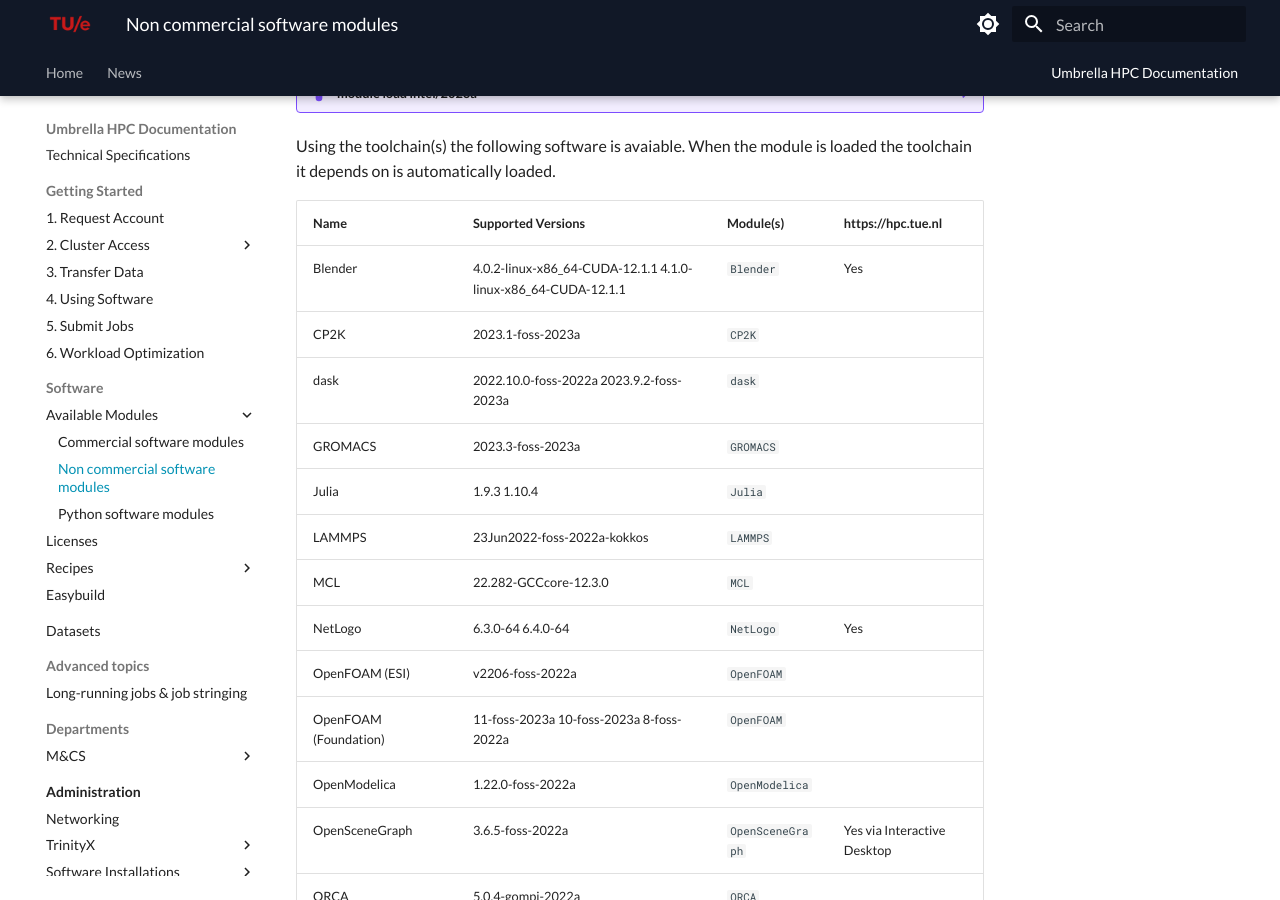
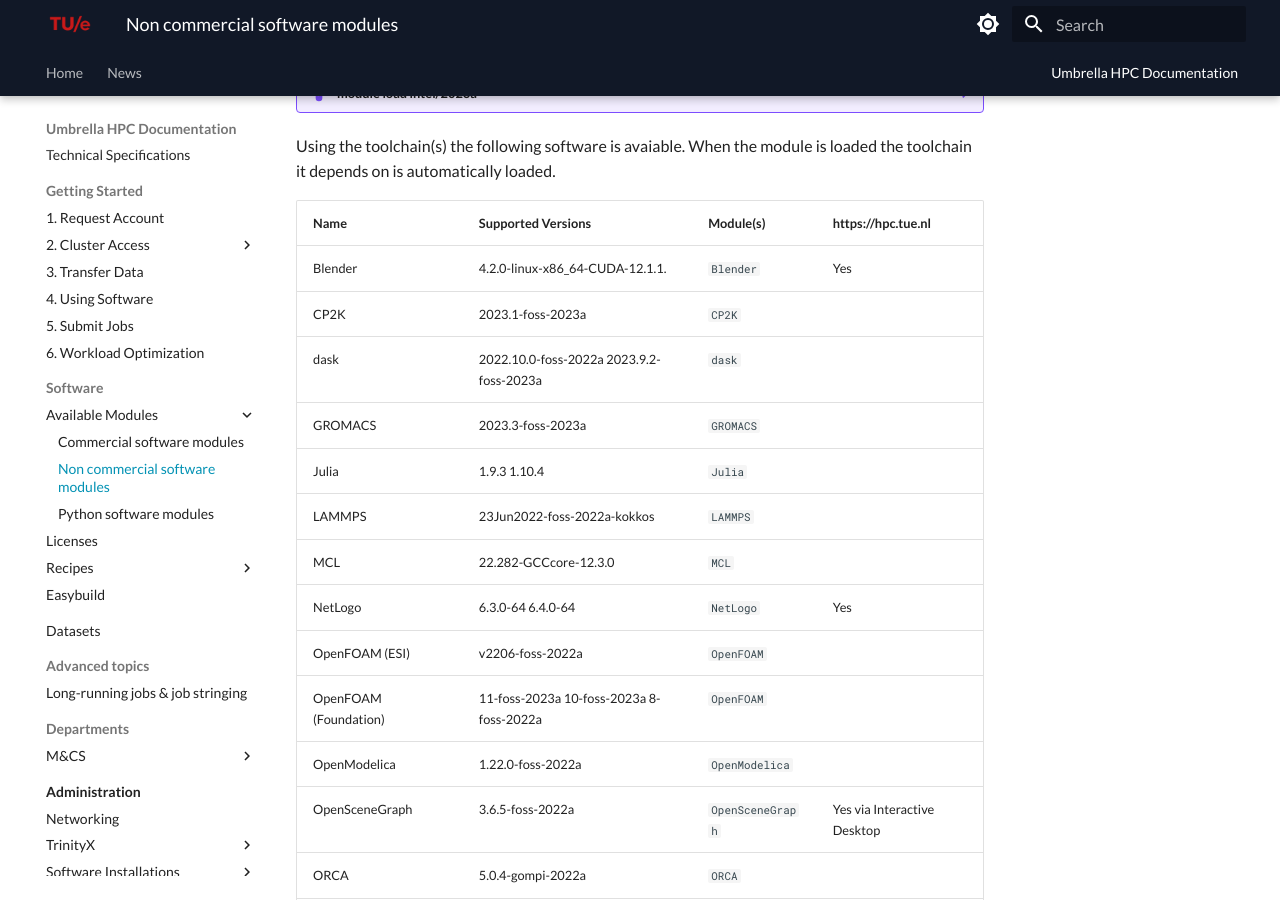
Before and after one commit to gferhpc/supercomputing.tue.nl, an MkDocs documentation site: the page built from pages/documentation/software/modules/non-commercial.md, in a window 1280 px wide and 900 px high, scrolled down 709 px. Built offline with MkDocs 1.6.1 and Material for MkDocs 9.7.7, drawn with Linux system fonts in a browser that asks for light colours.

Commit message:
Update non-commercial.md

```diff
--- a/pages/documentation/software/modules/non-commercial.md
+++ b/pages/documentation/software/modules/non-commercial.md
@@ -78,7 +78,7 @@
 
 | Name           | Supported Versions                   | Module(s)                | https://hpc.tue.nl |
 | -------------- | ------------------------------------ | ------------------------ | ------------------ |
-| Blender        | 4.0.2-linux-x86_64-CUDA-12.1.1 4.1.0-linux-x86_64-CUDA-12.1.1 | `Blender`   | Yes |
+| Blender        | 4.2.0-linux-x86_64-CUDA-12.1.1.      | `Blender`   | Yes |
 | CP2K           | 2023.1-foss-2023a                    | `CP2K`      | |
 | dask           | 2022.10.0-foss-2022a 2023.9.2-foss-2023a | `dask`  | |
 | GROMACS        | 2023.3-foss-2023a                    | `GROMACS`   | |
```
